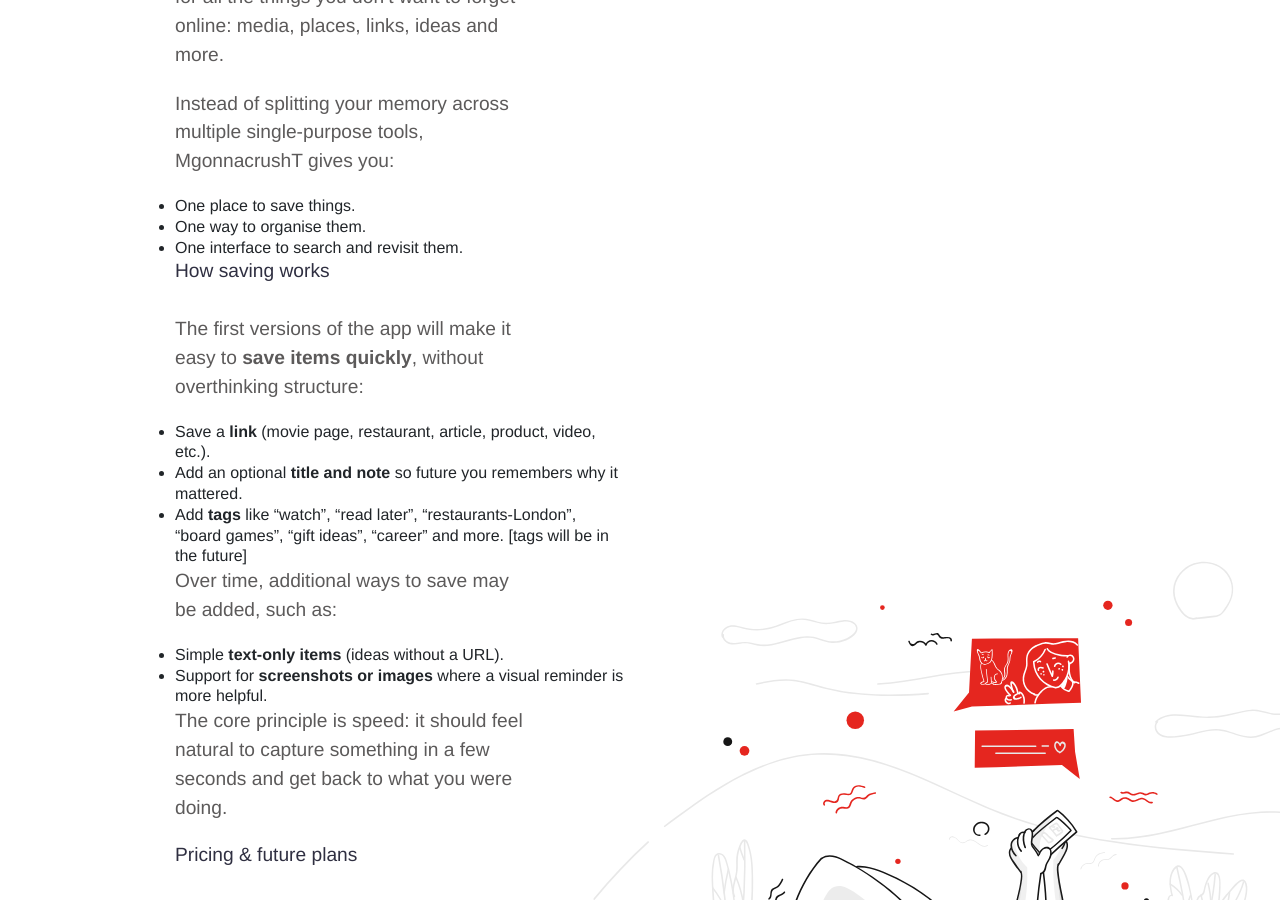
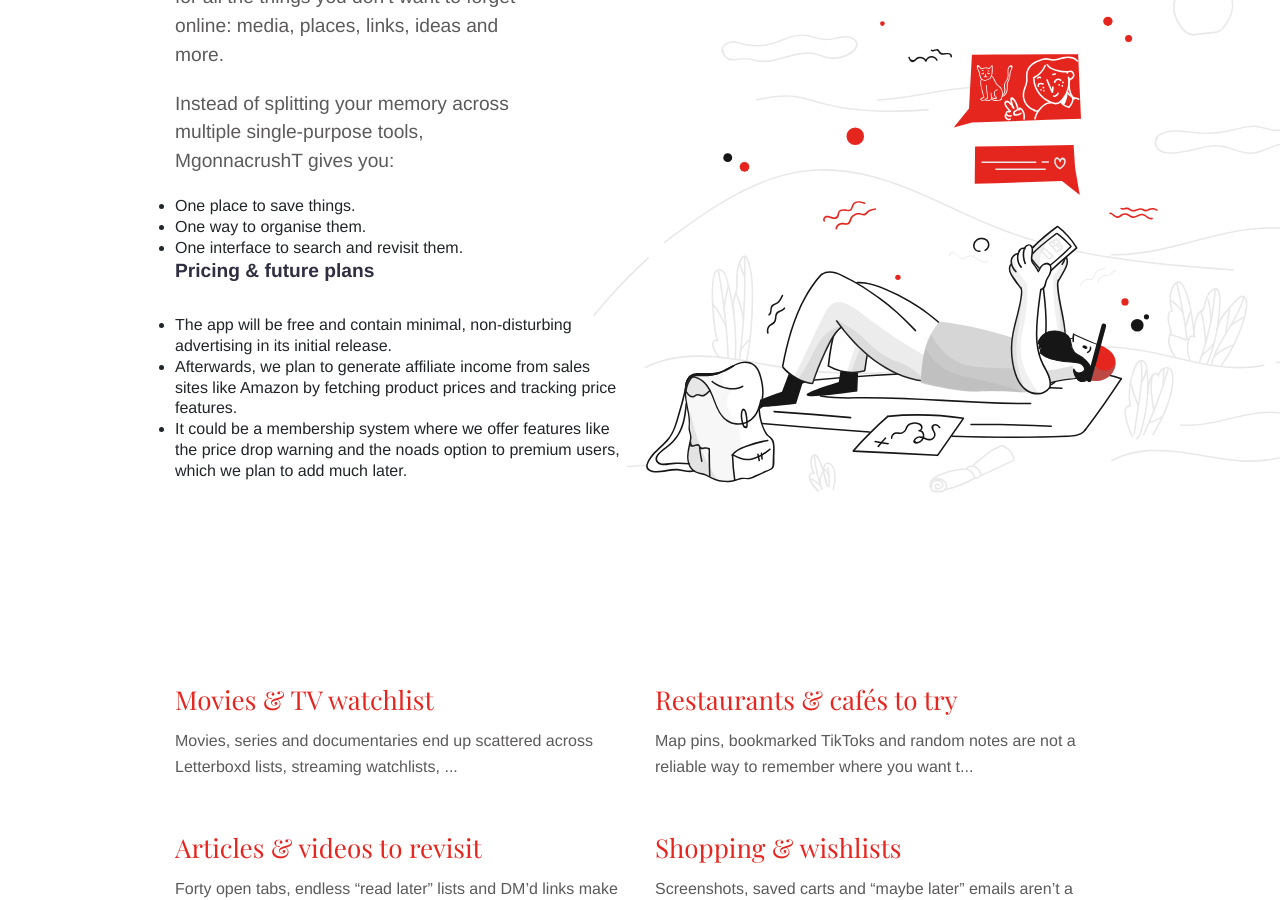
Before and after one commit to mgonnacrusht/mgonnacrusht.github.io, a Jekyll site: the page built from services.md, in a window 1280 px wide and 900 px high, scrolled down 465 px. Built offline with Jekyll 4.4.1, drawn with Linux system fonts in a browser that asks for light colours.

Commit message:
Update services.md

```diff
--- a/services.md
+++ b/services.md
@@ -20,22 +20,7 @@
 - One way to organise them.
 - One interface to search and revisit them.
 
-## How saving works
-
-The first versions of the app will make it easy to **save items quickly**, without overthinking structure:
-
-- Save a **link** (movie page, restaurant, article, product, video, etc.).
-- Add an optional **title and note** so future you remembers why it mattered.
-- Add **tags** like “watch”, “read later”, “restaurants‑London”, “board games”, “gift ideas”, “career” and more. [tags will be in the future]
-
-Over time, additional ways to save may be added, such as:
-
-- Simple **text‑only items** (ideas without a URL).
-- Support for **screenshots or images** where a visual reminder is more helpful.
-
-The core principle is speed: it should feel natural to capture something in a few seconds and get back to what you were doing.
-
-## Pricing & future plans
+## **Pricing & future plans**
 
 * The app will be free and contain minimal, non-disturbing advertising in its initial release.
 * Afterwards, we plan to generate affiliate income from sales sites like Amazon by fetching product prices and tracking price features.
```
